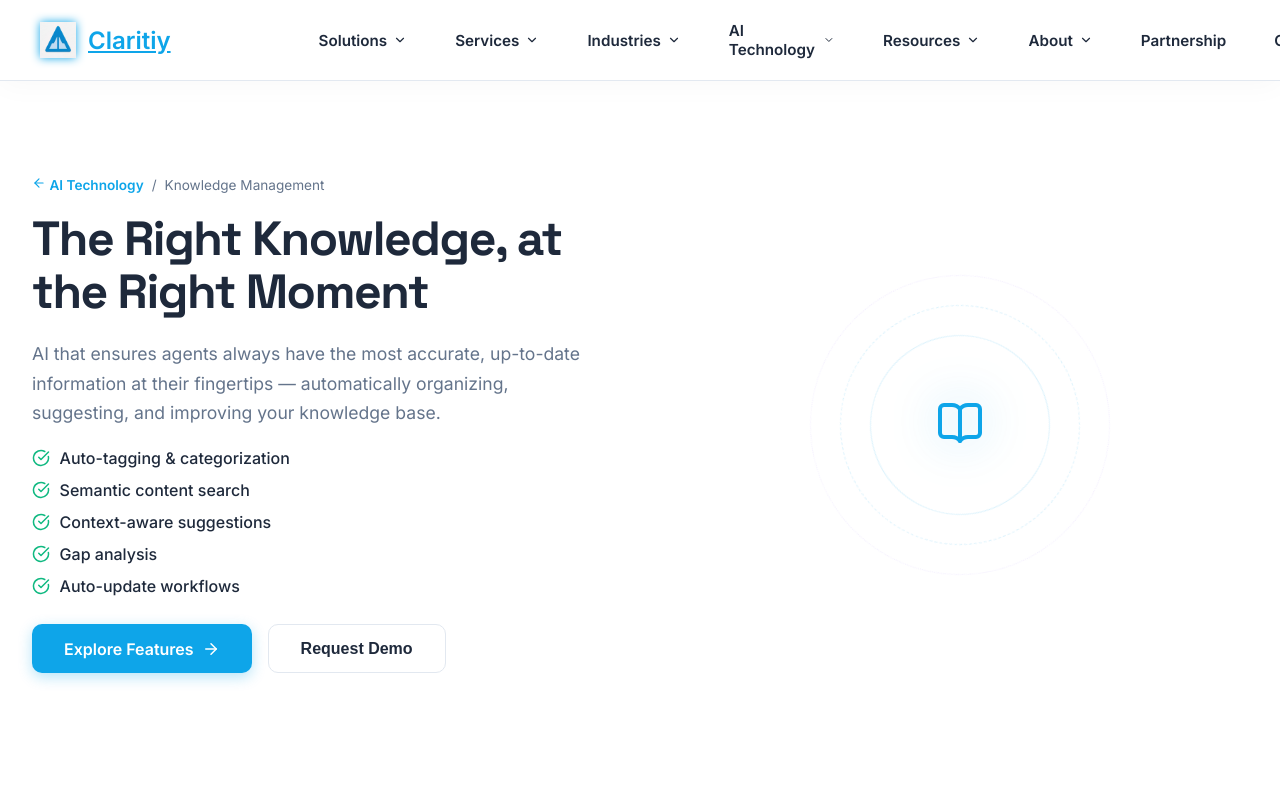
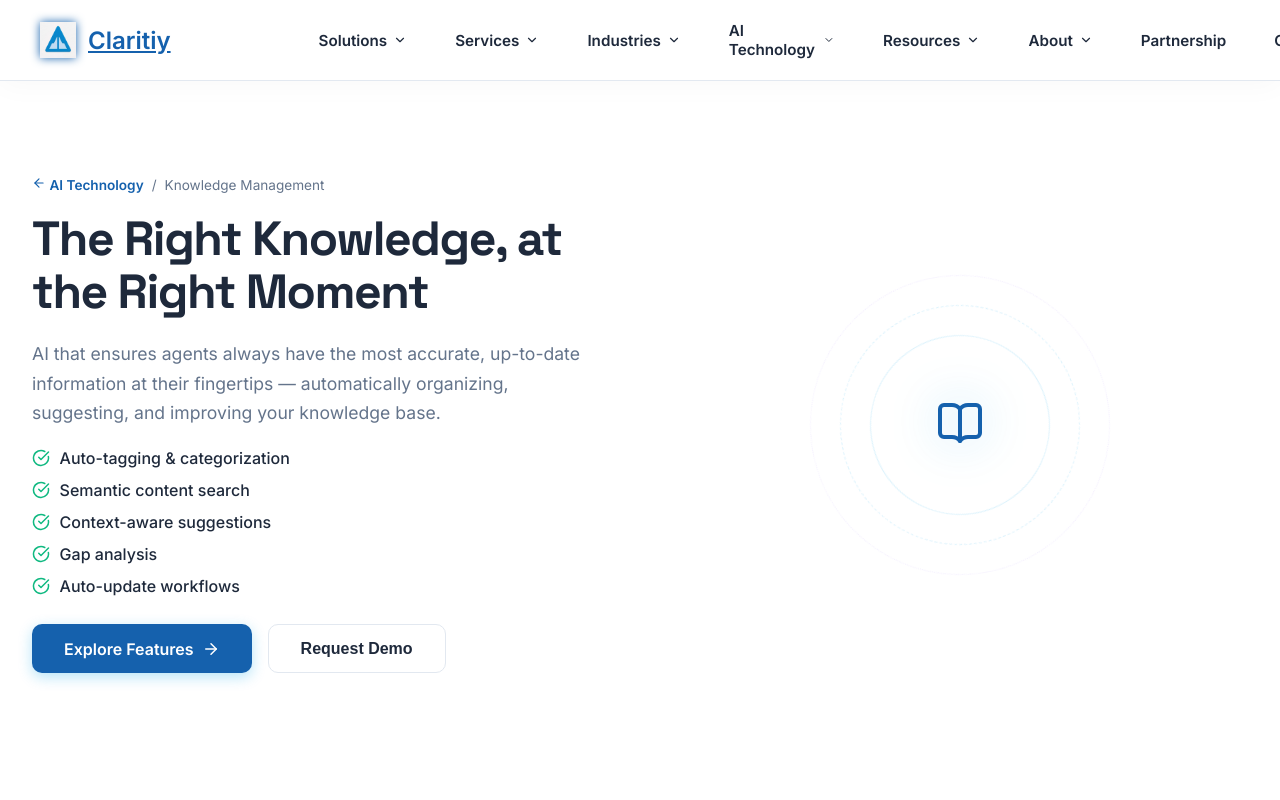
Before and after one commit to devr01499-ui/test-3, a Next.js app: page /ai-technology/knowledge-management in a window 1280 px wide. Shown: the top 800 px of the page. Built offline with nearby package versions, Linux system fonts and the light colour scheme.

Commit message:
style: update shaded areas and globe atmosphere to deep sky blue #1561ad

```diff
--- a/src/app/globals.css
+++ b/src/app/globals.css
@@ -1,9 +1,9 @@
 /* Reset & Base */
 :root {
   /* Vibrant Corporate Palette */
-  --electric-blue: #0ea5e9;
-  --electric-blue-deep: #0284c7;
-  --sky-blue-light: rgba(14, 165, 233, 0.3);
+  --electric-blue: #1561ad;
+  --electric-blue-deep: #0e4a85;
+  --sky-blue-light: rgba(21, 97, 173, 0.3);
 
   --emerald-green: #10b981;
   --emerald-vibrant: #059669;
@@ -16,7 +16,7 @@
 
   /* Neutral Palette (Optimized for Clear Sky Aesthetic) */
   --white: #ffffff;
-  --soft-gray: rgba(14, 165, 233, 0.15); /* Company Blue Glass */
+  --soft-gray: rgba(21, 97, 173, 0.12); /* Deep Sky Blue Glass */
   --medium-gray: #64748b;
   --charcoal: #1e293b;
   --charcoal-deep: #0f172a;
--- a/src/components/Shared/GlobeVisual.tsx
+++ b/src/components/Shared/GlobeVisual.tsx
@@ -61,7 +61,7 @@ export function GlobeVisual() {
           pointRadius="size"
           pointsMerge={true}
           backgroundColor="rgba(0,0,0,0)"
-          atmosphereColor="#0ea5e9"
+          atmosphereColor="#1561ad"
           atmosphereAltitude={0.15}
         />
       )}
```
